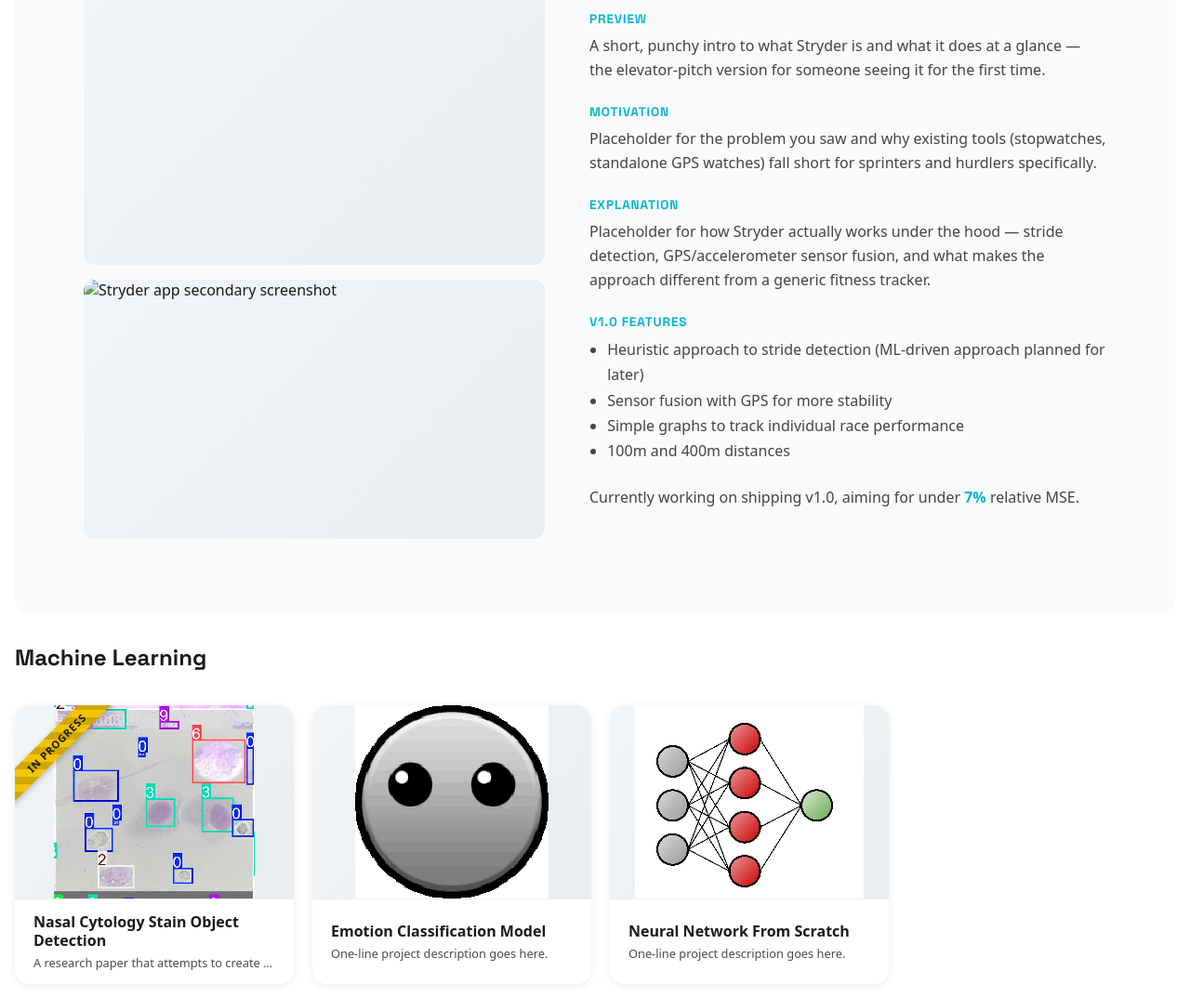
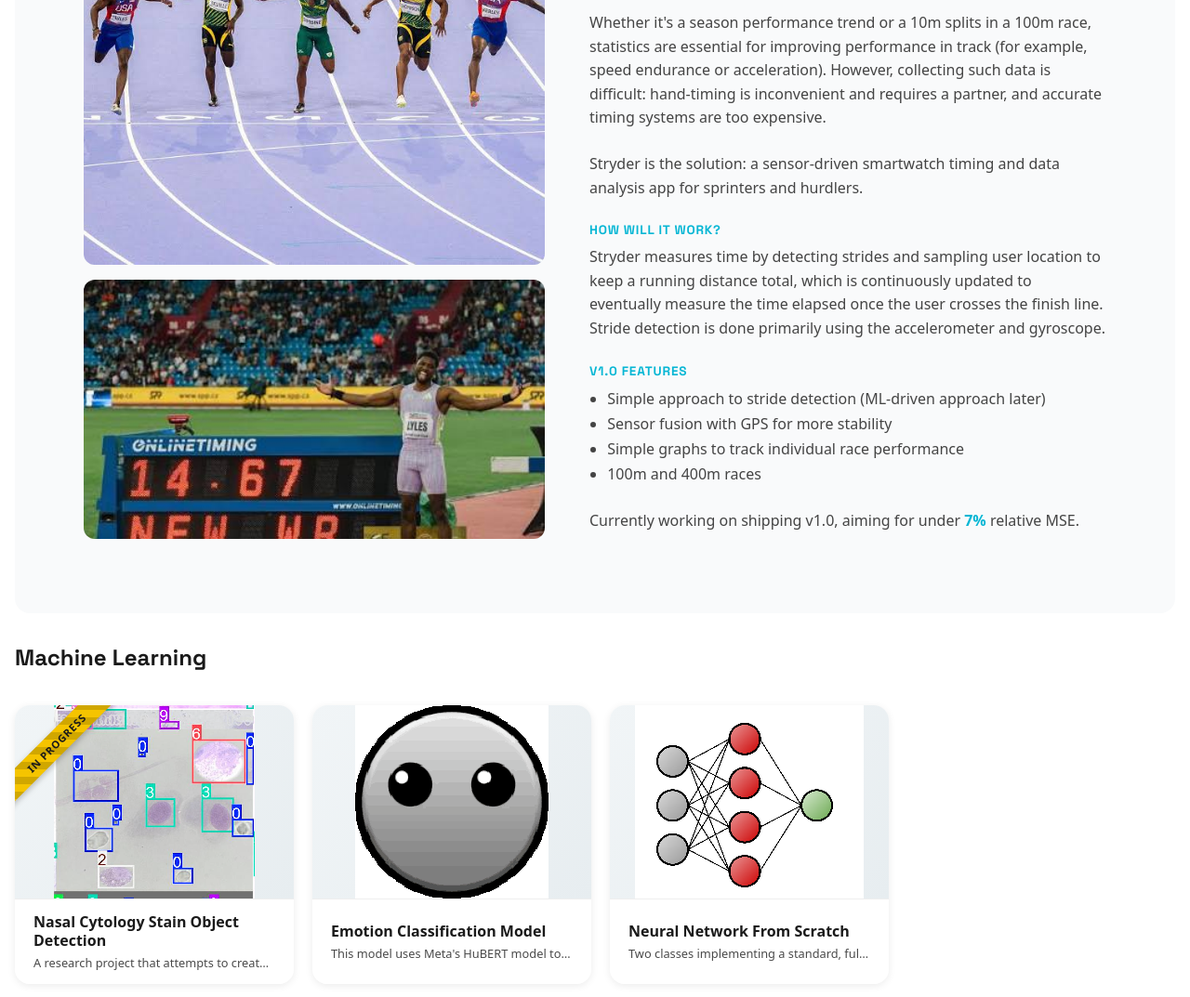
Before and after one commit to luminescent11/portfolio, a website: page index.html in a window 1280 px wide. Shown: the part 1070-2143 px from the top of the page at 93% size. Drawn offline with Linux system fonts and the light colour scheme.

Commit message:
Filled in descriptions on hover, finished featured

```diff
--- a/index.html
+++ b/index.html
@@ -34,10 +34,10 @@
         <div class="featured-inner">
           <div class="featured-media">
             <div class="featured-image">
-              <img src="" class="featured-img" alt="Stryder app main screenshot" />
+              <img src="assets/track_finish.jpeg" class="featured-img" alt="Stryder app main screenshot" />
             </div>
             <div class="featured-image featured-image-small">
-              <img src="" class="featured-img" alt="Stryder app secondary screenshot" />
+              <img src="assets/seiko_timer.jpeg" class="featured-img" alt="Stryder app secondary screenshot" />
             </div>
           </div>
 
@@ -46,27 +46,25 @@
             <h2>Stryder</h2>
 
             <div class="featured-section">
-              <h3>Preview</h3>
-              <p>A short, punchy intro to what Stryder is and what it does at a glance — the elevator-pitch version for someone seeing it for the first time.</p>
+              <p>Whether it's a season performance trend or a 10m splits in a 100m race, statistics are essential for improving performance in track (for example, speed endurance or acceleration). However, collecting such data is difficult: hand-timing is inconvenient and requires a partner, and accurate timing systems are too expensive.</p>
             </div>
 
             <div class="featured-section">
-              <h3>Motivation</h3>
-              <p>Placeholder for the problem you saw and why existing tools (stopwatches, standalone GPS watches) fall short for sprinters and hurdlers specifically.</p>
+              <p>Stryder is the solution: a sensor-driven smartwatch timing and data analysis app for sprinters and hurdlers.
             </div>
 
             <div class="featured-section">
-              <h3>Explanation</h3>
-              <p>Placeholder for how Stryder actually works under the hood — stride detection, GPS/accelerometer sensor fusion, and what makes the approach different from a generic fitness tracker.</p>
+              <h3>How will it work?</h3>
+              <p>Stryder measures time by detecting strides and sampling user location to keep a running distance total, which is continuously updated to eventually measure the time elapsed once the user crosses the finish line. Stride detection is done primarily using the accelerometer and gyroscope.</p>
             </div>
 
             <div class="featured-section">
               <h3>v1.0 features</h3>
               <ul>
-                <li>Heuristic approach to stride detection (ML-driven approach planned for later)</li>
+                <li>Simple approach to stride detection (ML-driven approach later)</li>
                 <li>Sensor fusion with GPS for more stability</li>
                 <li>Simple graphs to track individual race performance</li>
-                <li>100m and 400m distances</li>
+                <li>100m and 400m races</li>
               </ul>
             </div>
 
@@ -86,10 +84,10 @@
             </div>
             <div class="boxcaption">
               <span class="boxtitle">Nasal Cytology Stain Object Detection</span>
-              <span class="boxdesc">A research paper that attempts to create a higher-performing object detection model on the NMCD dataset using data augmentations and loss function adjustments.</span>
+              <span class="boxdesc">A research project that attempts to create a higher-performing object detection model on the NMCD dataset by augmenting data and adjusting the loss function.</span>
             </div>
             <div class="box-overlay">
-              <p>A research paper that attempts to create a higher-performing object detection model on the NMCD dataset using data augmentations and loss function adjustments.</p>
+              <p>A research project that attempts to create a higher-performing object detection model on the NMCD dataset by augmenting data and adjusting the loss function.</p>
             </div>
           </a>
 
@@ -99,10 +97,10 @@
             </div>
             <div class="boxcaption">
               <span class="boxtitle">Emotion Classification Model</span>
-              <span class="boxdesc">One-line project description goes here.</span>
+              <span class="boxdesc">This model uses Meta's HuBERT model to extract 768 meaningful features from raw audio data, then passes the features through a classifier head to classify the file as one of 7 emotions. It has many medical applications.</span>
             </div>
             <div class="box-overlay">
-              <p>One-line project description goes here.</p>
+              <p>This model uses Meta's HuBERT model to extract 768 meaningful features from raw audio data, then passes the features through a classifier head to classify the file as one of 7 emotions. It has many medical applications.</p>
             </div>
           </a>
 
@@ -112,10 +110,10 @@
             </div>
             <div class="boxcaption">
               <span class="boxtitle">Neural Network From Scratch</span>
-              <span class="boxdesc">One-line project description goes here.</span>
+              <span class="boxdesc">Two classes implementing a standard, fully-connected neural network without deep learning libraries (PyTorch, TensorFlow), using only SymPy and NumPy. Backpropagation used a symbolic differentiation approach, constructing a SymPy expression for each derivative, then plugging in snapshotted values taken during forward passes to calculate gradients.</span>
             </div>
             <div class="box-overlay">
-              <p>One-line project description goes here.</p>
+              <p>Two classes implementing a standard, fully-connected neural network without deep learning libraries (PyTorch, TensorFlow), using only SymPy and NumPy. Backpropagation used a symbolic differentiation approach, constructing a SymPy expression for each derivative, then plugging in snapshotted values taken during forward passes to calculate gradients.</p>
             </div>
           </a>
 
@@ -125,15 +123,15 @@
             </div>
             <div class="boxcaption">
               <span class="boxtitle">Damped Harmonic Oscillation Predictor</span>
-              <span class="boxdesc">One-line project description goes here.</span>
+              <span class="boxdesc">A physics-informed neural network (PINN) predicting the motion of a damped harmonic oscillator: fourier features are extracted to avoid spectral bias, and an exponential envelope multiplied predictions to help the model understand the dampening better.</span>
             </div>
             <div class="box-overlay">
-              <p>One-line project description goes here.</p>
+              <p>A physics-informed neural network (PINN) predicting the motion of a damped harmonic oscillator: fourier features are extracted to avoid spectral bias, and an exponential envelope multiplied predictions to help the model understand the dampening better.</p>
             </div>
           </a>
 
           <div class="box coming-soon">
-            <div class="boxcaption">Coming soon</div>
+            <div class="boxcaption">Coming soon (see "featured")</div>
           </div>
         </div>
       </div>
@@ -149,10 +147,10 @@
 
             <div class="boxcaption">
               <span class="boxtitle">2D Force Simulation</span>
-              <span class="boxdesc">One-line project description goes here.</span>
+              <span class="boxdesc">A physics simulation using VPython and Newton's second law, visualizing the 2D motion of a mass with a specific net force exerted on it. Sliders adjust physical quantities.</span>
             </div>
             <div class="box-overlay">
-              <p>One-line project description goes here.</p>
+              <p>A physics simulation using VPython and Newton's second law, visualizing the 2D motion of a mass with a specific net force exerted on it. Sliders adjust physical quantities.</p>
             </div>
           </a>
 
@@ -162,10 +160,10 @@
             </div>
             <div class="boxcaption">
               <span class="boxtitle">Double Pendulum Simulation</span>
-              <span class="boxdesc">One-line project description goes here.</span>
+              <span class="boxdesc">Uses analytically derived law to simulate double pendulum motion, demonstrating chaos of the system. Visualizes using matplotlib inline.</span>
             </div>
             <div class="box-overlay">
-              <p>One-line project description goes here.</p>
+              <p>Uses analytically derived law to simulate double pendulum motion, demonstrating chaos of the system. Visualizes using matplotlib inline.</p>
             </div>
           </a>
         </div>
@@ -181,10 +179,10 @@
             </div>
             <div class="boxcaption">
               <span class="boxtitle">FPS Aim Trainer</span>
-              <span class="boxdesc">One-line project description goes here.</span>
+              <span class="boxdesc">Aim trainer for shooter games with a ranked system and stats.</span>
             </div>
             <div class="box-overlay">
-              <p>One-line project description goes here.</p>
+              <p>Aim trainer for shooter games with a ranked system and stats.</p>
             </div>
           </a>
 
@@ -194,10 +192,10 @@
             </div>
             <div class="boxcaption">
               <span class="boxtitle">Strawberry Summit</span>
-              <span class="boxdesc">One-line project description goes here.</span>
+              <span class="boxdesc">An infinite platformer game made with the Godot game engine. Includes random terrain generation and collectibles.</span>
             </div>
             <div class="box-overlay">
-              <p>One-line project description goes here.</p>
+              <p>An infinite platformer game made with the Godot game engine. Includes random terrain generation and collectibles.</p>
             </div>
           </a>
 
@@ -207,10 +205,10 @@
             </div>
             <div class="boxcaption">
               <span class="boxtitle">Mud Dodge</span>
-              <span class="boxdesc">One-line project description goes here.</span>
+              <span class="boxdesc">A bullet hell game made with the Godot game engine. I eventually scrapped most of my ideas for this to work on other projects.</span>
             </div>
             <div class="box-overlay">
-              <p>One-line project description goes here.</p>
+              <p>A bullet hell game made with the Godot game engine. I eventually scrapped most of my ideas for this to work on other projects.</p>
             </div>
           </a>
         </div>
```
Also changed, not shown: assets/seiko_timer.jpeg (added), assets/track_finish.jpeg (added).
